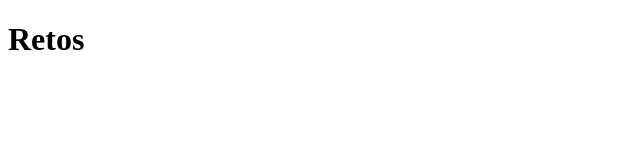
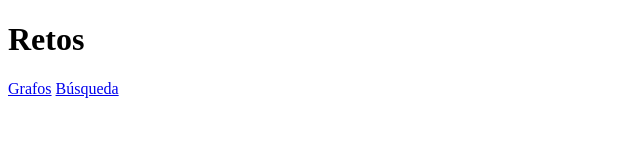
Before and after one commit to RolandoAndrade/Retos, a plain HTML site: page index.html in a window 1280 px wide. Shown: the whole page, without its empty margins (0-640 px from the left). Drawn offline with Linux system fonts and the light colour scheme.

Commit message:
Update index.html

```diff
--- a/index.html
+++ b/index.html
@@ -6,7 +6,7 @@
 </head>
 <body>
     <h1>Retos</h1>
-    <a href="reto1-grafos/index.html"></a>
-    <a href="reto2-busqueda/index.html"></a>
+    <a href="reto1-grafos/index.html">Grafos</a>
+    <a href="reto2-busqueda/index.html">Búsqueda</a>
 </body>
 </html>
```
